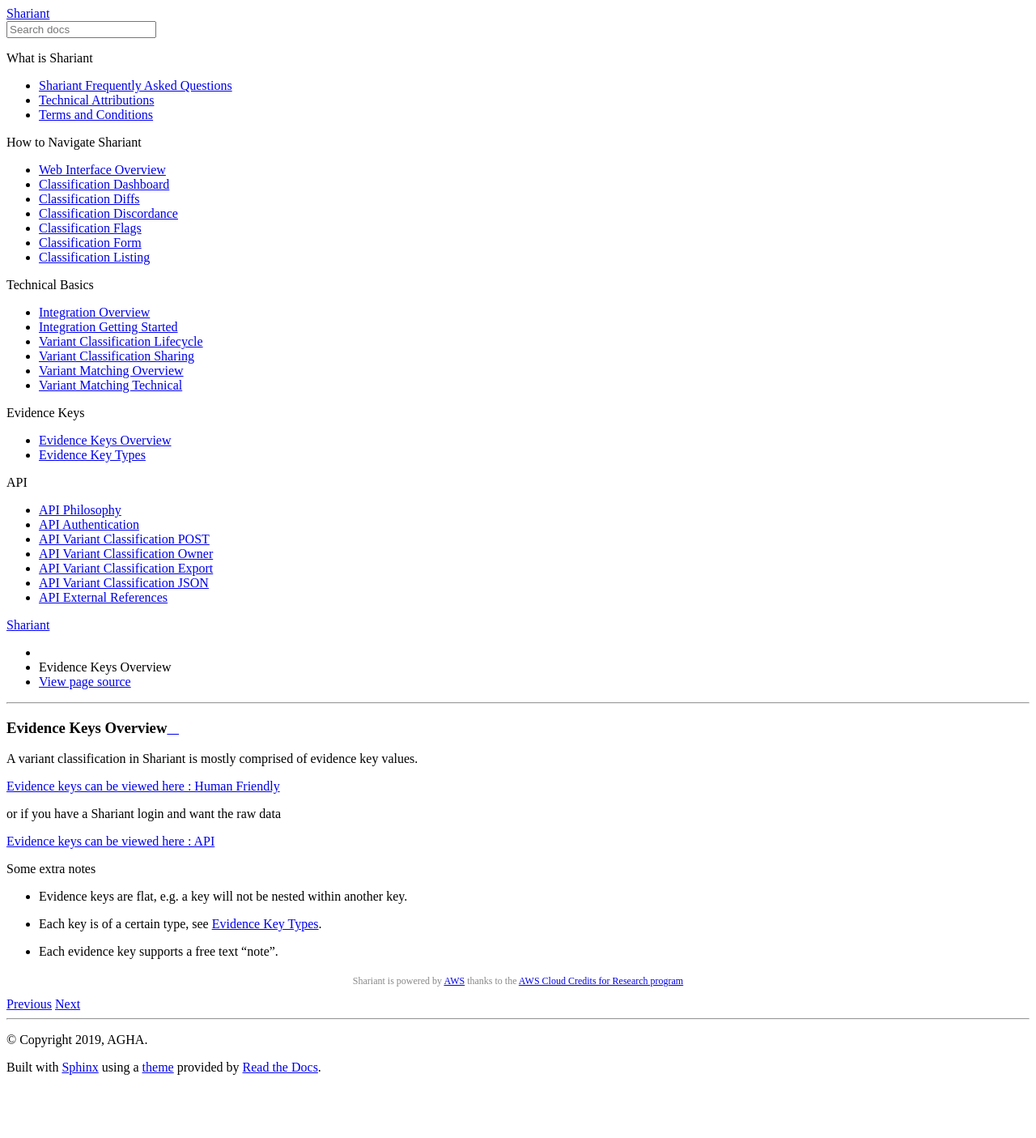
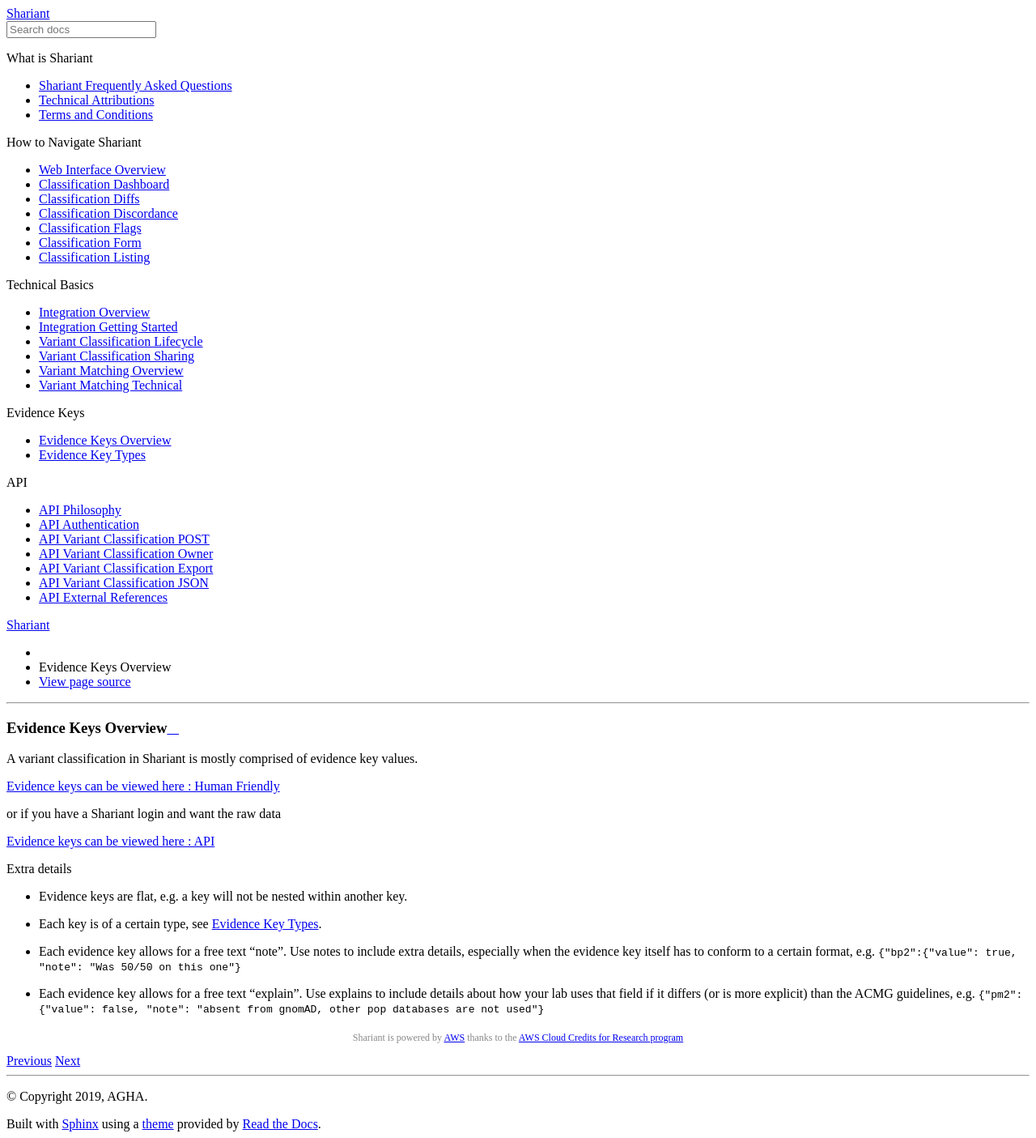
Before and after one commit to SACGF/shariant_docs, a Sphinx documentation site: the page built from docs/integration/evidence_keys/overview.md, in a window 1280 px wide. Shown: the whole page at 81% size. Built offline with Sphinx 7.4.7 and the Read the Docs theme 2.0.0, drawn with Linux system fonts in a browser that asks for light colours; before the commit the page ends 1335 px from its top, so only the background shows below that.

Commit message:
Update overview.md

```diff
--- a/docs/integration/evidence_keys/overview.md
+++ b/docs/integration/evidence_keys/overview.md
@@ -8,8 +8,9 @@
 
 [Evidence keys can be viewed here : API](https://shariant.org.au/variantclassification/api/evidence_keys)
 
-Some extra notes
+Extra details
 
 * Evidence keys are flat, e.g. a key will not be nested within another key.
 * Each key is of a certain type, see [Evidence Key Types](types.md).
-* Each evidence key supports a free text "note".
+* Each evidence key allows for a free text "note". Use notes to include extra details, especially when the evidence key itself has to conform to a certain format, e.g. `{"bp2":{"value": true, "note": "Was 50/50 on this one"}`
+* Each evidence key allows for a free text "explain". Use explains to include details about how your lab uses that field if it differs (or is more explicit) than the ACMG guidelines, e.g. `{"pm2":{"value": false, "note": "absent from gnomAD, other pop databases are not used"}`
```
